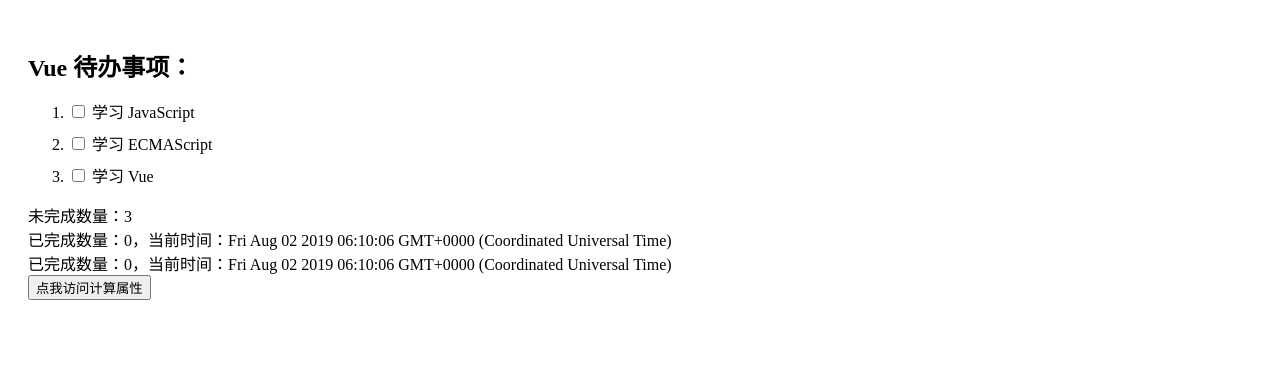
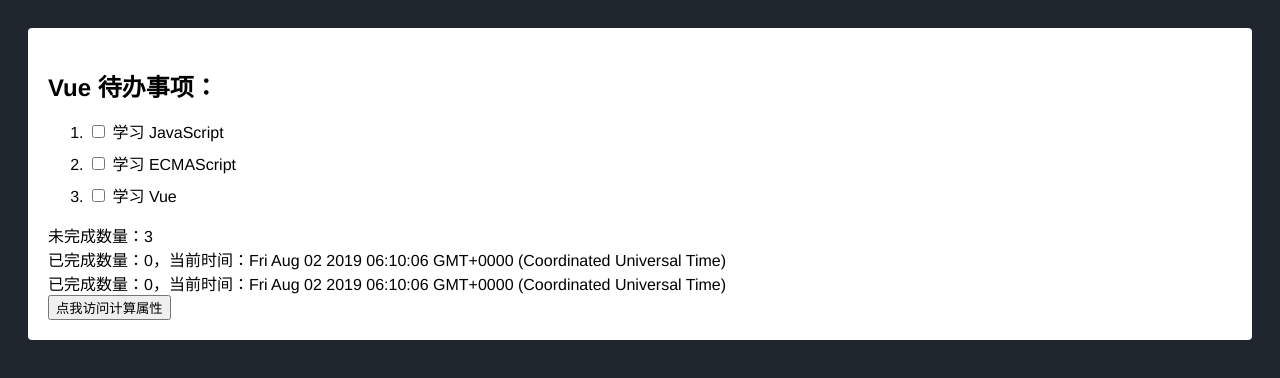
Before and after one commit to johnnymillergh/vue-playground, a Vue app: page / in a window 1280 px wide. Shown: the top 378 px of the page. Built offline with nearby package versions, Linux system fonts and the light colour scheme.

Commit message:
feat($UI): 更新样式

```diff
--- a/src/App.vue
+++ b/src/App.vue
@@ -1,5 +1,5 @@
 <template>
-  <div id="app">
+  <div class="app-container">
     <h2>Vue 待办事项：</h2>
     <ol>
       <li v-for="(item,index) in todoList" :key="index">
@@ -74,14 +74,14 @@
 }
 </script>
 
-<style scoped>
+<style>
 body {
   background: #20262E;
   padding: 20px;
   font-family: Helvetica, serif;
 }
 
-#app {
+.app-container {
   background: #fff;
   border-radius: 4px;
   padding: 20px;
```
